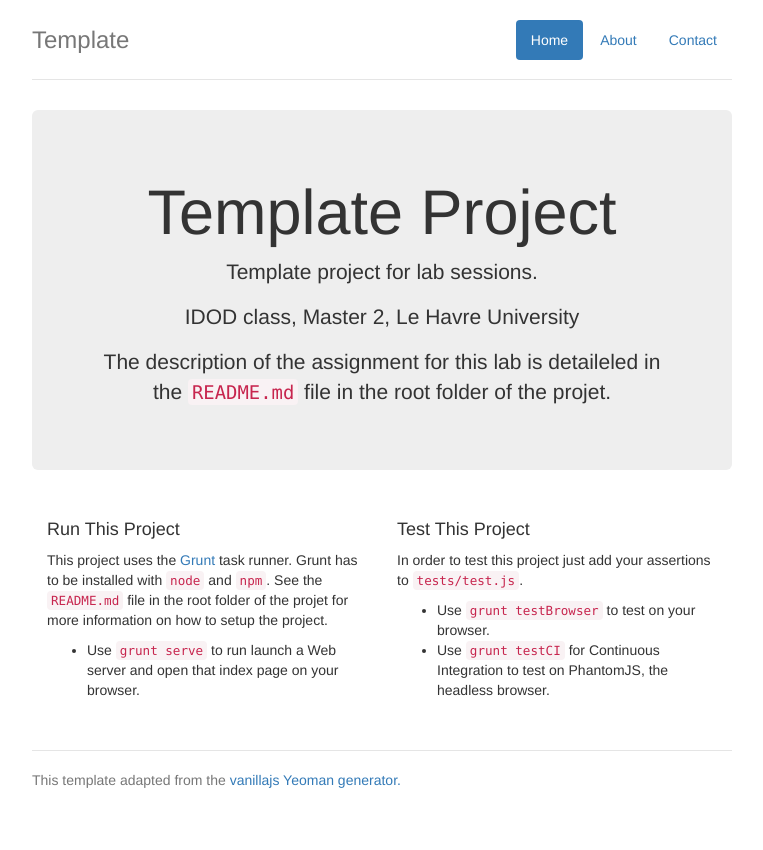
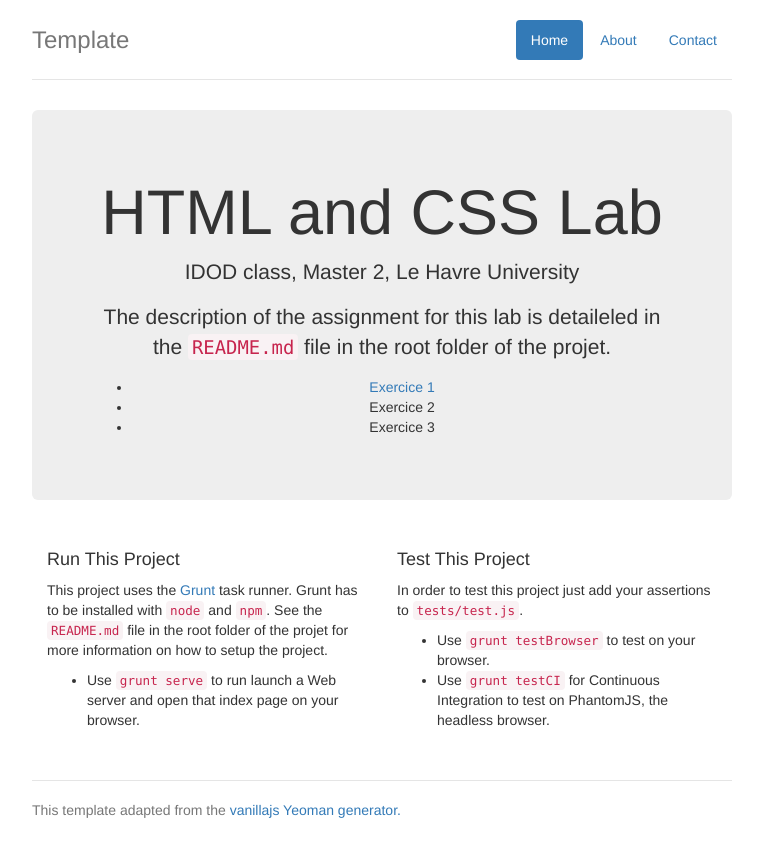
Before and after one commit to batibatou/HTMLCSSBasicsLab, a website: page app/index.html in a window 1280 px wide. Shown: the whole page, without its empty margins (258-1021 px from the left). Before the commit the page ends 820 px from the top, so only its background shows below. Drawn offline with nearby package versions, Linux system fonts and the light colour scheme.

Commit message:
Commit initial pour le Lab HTML & CSS

```diff
--- a/app/index.html
+++ b/app/index.html
@@ -21,12 +21,21 @@
             </div>
 
             <div class="jumbotron">
-                <h1>Template Project</h1>
-                <p >Template project for lab sessions.
-                </p>
+                <h1>HTML and CSS Lab</h1>
+
                 <p>IDOD class, Master 2, Le Havre University</p>
 
                 <p>The description of the assignment for this lab is detaileled in the <code>README.md</code> file in the root folder of the projet.</p>
+
+
+
+                <ul>
+
+                  <li><a href="/exercice1.html"> Exercice 1</a></li>
+                  <li><a href="/exercice2.html"></a>Exercice 2</li>
+                  <li><a href="/exercice3.html"></a>Exercice 3</li>
+
+                </p>
             </div>
 
 
--- a/package.json
+++ b/package.json
@@ -1,5 +1,5 @@
 {
-  "name": "template",
+  "name": "HTMLCSSBasicsLab",
   "version": "0.0.0",
   "devDependencies": {
     "grunt": "~0.4.1",
```
Also changed, not shown: app/exercice1.html (added, +1 -0 lines), app/exercice2.html (added, +1 -0 lines), app/exercice3.html (added, +1 -0 lines), README.md, boxes.png (added), planetes.png (added).
